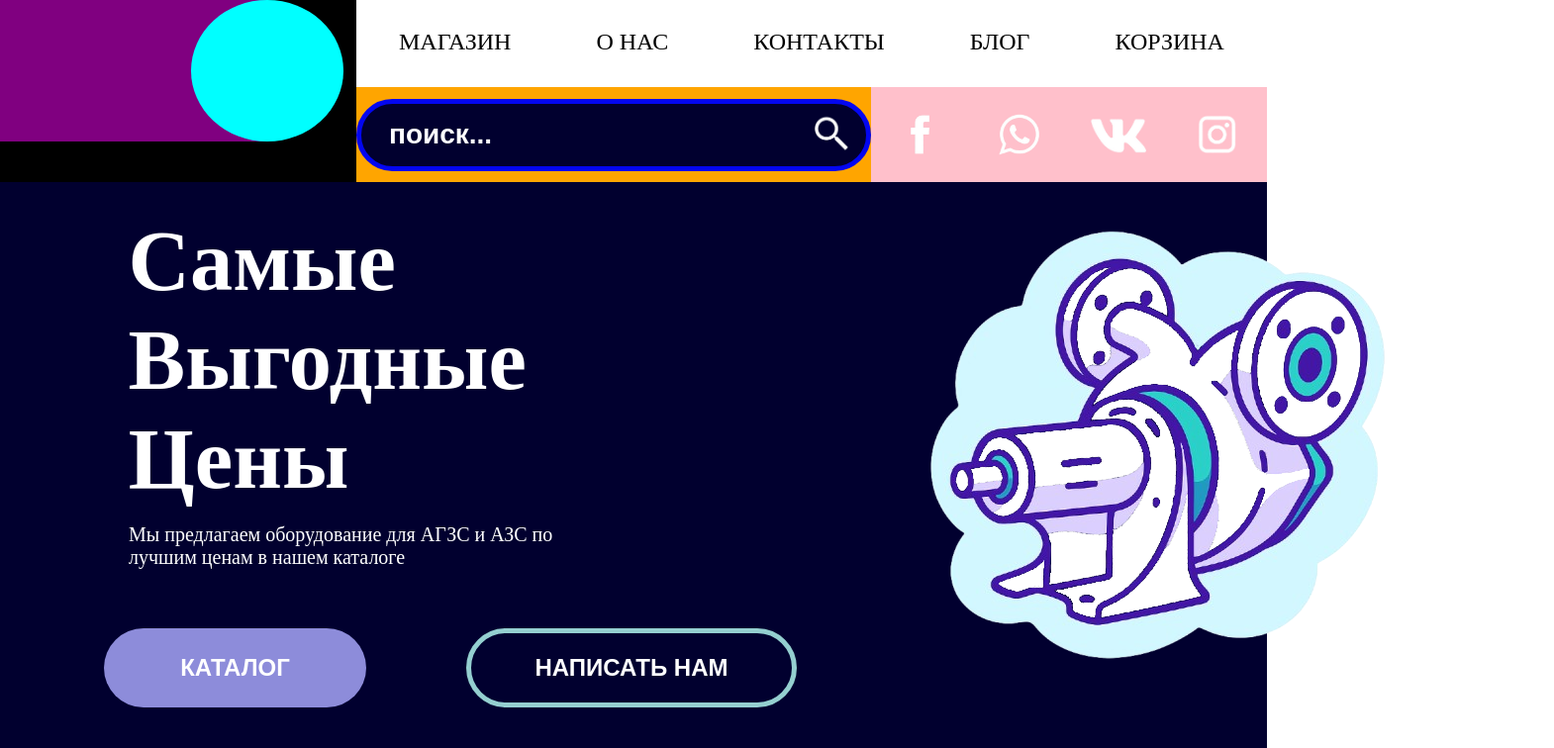
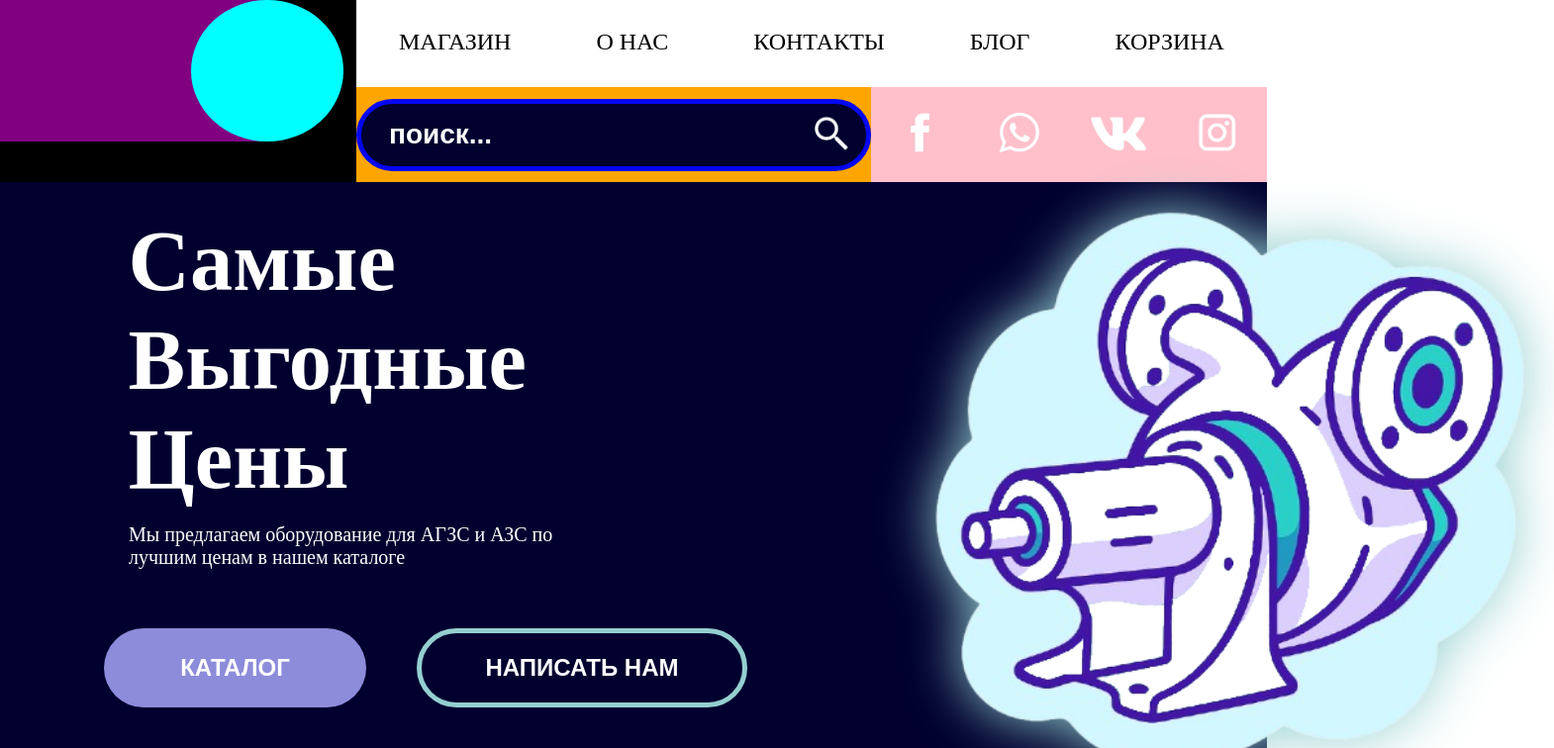
Before and after one commit to Danila267/azsk, a Vue app: page / in a window 1280 px wide. Shown: the top 756 px of the page at 99% size, 1570 px wide, since content can reach past the window. Built offline with nearby package versions, Linux system fonts and the light colour scheme.

Commit message:
Added HomePrice appear animations

```diff
--- a/src/components/Header.vue
+++ b/src/components/Header.vue
@@ -27,10 +27,10 @@
                 <!-- </input> -->
             </div>
             <div class="header__lower-part--third">
-                <img src="../assets/facebook8.png" alt="." class="header__lower-part--third__social">
-                <img src="../assets/whatsapp6.png" alt="." class="header__lower-part--third__social">
-                <img src="../assets/vk2.png" alt="." class="header__lower-part--third__social">
-                <img src="../assets/instagram5.png" alt="." class="header__lower-part--third__social">
+                <a href="https://facebook.com"><img src="../assets/facebook8.png" alt="." class="header__lower-part--third__social"></a>
+                <a href="https://whatsapp.com"><img src="../assets/whatsapp6.png" alt="." class="header__lower-part--third__social"></a>
+                <a href="https://vk.ru"><img src="../assets/vk2.png" alt="." class="header__lower-part--third__social"></a>
+                <a href="https://instagram.com"><img src="../assets/instagram5.png" alt="." class="header__lower-part--third__social"></a>
 
             </div>
         </div>
@@ -209,6 +209,13 @@ export default {
         // width: 4em;
         height: 3.5em;
         object-fit:contain;
+        transition: all 0.3s ease;
+    }
+    .header__lower-part--third__social:hover {
+        transform: translateY(-6px);
+        // box-shadow: 5px 10px 20px #94CFD0;
+        transition: all 0.3s ease;
+        cursor: pointer;
     }
 
 </style>
--- a/src/components/HomePrice.vue
+++ b/src/components/HomePrice.vue
@@ -2,8 +2,13 @@
     <div class="homeprice">
         <div class="homeprice__block">
             <div class="homeprice__block--left">
+                <Transition name="title-appear" appear>
                 <p class="homeprice__block--left__title">Самые <br>Выгодные<br>Цены</p>
+                </Transition>
+                <Transition name="text-appear" appear>
                 <p class="homeprice__block--left__text">Мы предлагаем оборудование для АГЗС и АЗС по лучшим ценам в нашем каталоге</p>
+                </Transition>
+                <Transition name="button-appear" appear>
                 <div class="homeprice__block--left__buttonline">
                     <button class="homeprice__block--left__buttonline__button--first">
                         КАТАЛОГ
@@ -12,8 +17,13 @@
                         НАПИСАТЬ НАМ
                     </button>
                 </div>
+                </Transition>
             </div>
-            <img src="../assets/nasos3.png" alt="" class="homeprice__block--right">
+            <div class="homeprice__block--right">
+                <Transition name="image-appear" appear>
+                <img src="../assets/nasos3.png" alt="" class="homeprice__block--right__img">
+                </Transition>
+            </div>
         </div>
     </div>
 </template>
@@ -26,6 +36,21 @@ export default {
 </script>
 
 <style lang="scss" scoped>
+
+    .title-appear-enter-active {
+        animation: left-appear-in 1.25s ease;
+    }
+    .text-appear-enter-active {
+        animation: left-appear-in 1s ease;
+    }
+    .button-appear-enter-active {
+        animation: down-appear-in 1.1s ease;
+    }
+    .image-appear-enter-active {
+        animation: right-appear-in 1.5s ease;
+    }
+
+
     .homeprice {
         width: 100%;
         height: 80vh;
@@ -77,7 +102,7 @@ export default {
         box-sizing: border-box;
     }
     .homeprice__block--left__buttonline {
-        max-width: 700px;
+        max-width: 650px;
         height: auto;
         position: relative;
         display: flex;
@@ -122,9 +147,63 @@ export default {
         cursor: pointer;
     }
     .homeprice__block--right { // ***TODO***
-        width: 768px;
+        width: 648px;
         height: auto;
+        // flex-shrink: 0;
+        min-width: 648px;
         object-fit: contain;
         margin-right: 6em;
+        animation: animate 5s ease-in-out infinite;
+        animation-name: anima-homeprice-circle;
+        animation-duration: 5s;
     }
+    .homeprice__block--right__img {
+        // box-shadow: 5px 10px 20px #94CFD0;
+        filter: drop-shadow(0 0 1.75rem #94CFD0);
+        // min-width: none;
+        // flex-shrink: 0;
+    }
+
+    @keyframes left-appear-in {
+    0% {
+        transform: translateX(-700px);
+    }
+    100% {
+        transform: translateX(0px);
+    }
+    }
+    @keyframes right-appear-in {
+    0% {
+        transform: translateX(800px);
+    }
+    100% {
+        transform: translateX(0px);
+    }
+    }
+    @keyframes down-appear-in {
+    0% {
+        transform: translateY(700px);
+    }
+    100% {
+        transform: translateX(0px);
+    }
+    }
+
+    @keyframes anima-homeprice-circle {
+    0% {
+        transform: translate(0%, -2%);
+    }
+
+    35% {
+        transform: translate(3%, -1%);
+    }
+
+    70% {
+        transform: translate(-3%, 0%);
+    }
+
+    100% {
+        transform: translate(0%, -2%);
+    }
+}
 </style>
```
Also changed, not shown: src/assets/logo.png.
